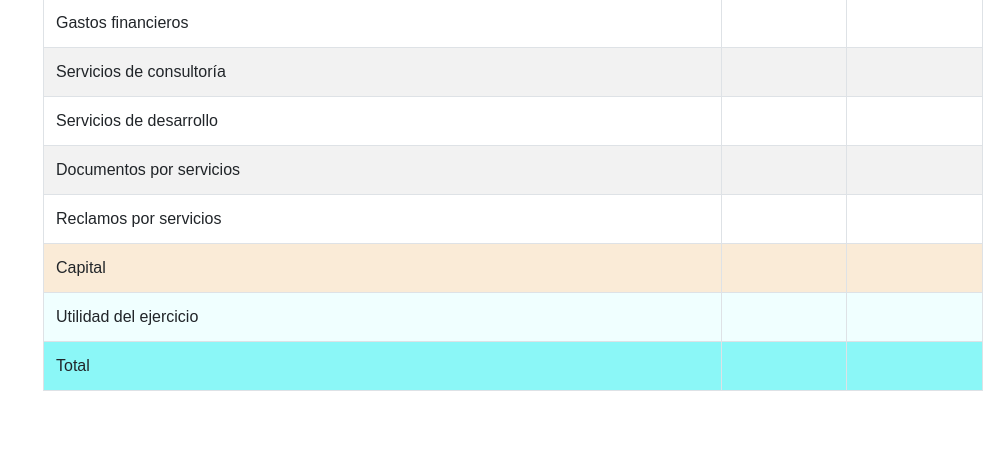
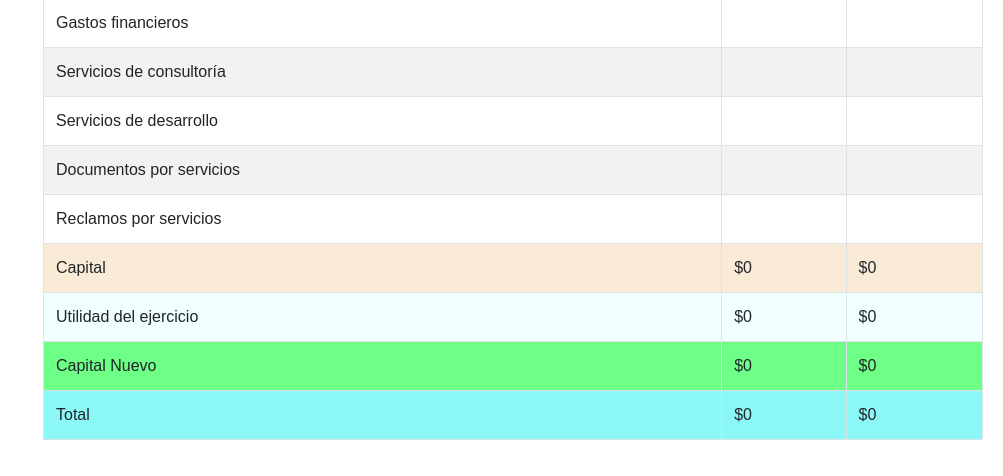
Before and after one commit to kyller7120/CodeSoft, a Django app: page /estado_capital in a window 1280 px wide. Shown: the part 1810-2286 px from the top of the page, without its empty margins (277-1280 px from the left). Before the commit the page ends 2201 px from the top, so only its background shows below. Run offline with Django 4.2, Linux system fonts and the light colour scheme; the visitor is signed in with stand-in values (Sample User, id 1); data that the repository does not hold is empty; some libraries are stand-ins or nearby versions.

Commit message:
Update capital.html

```diff
--- a/templates/estadosfinancieros/capital.html
+++ b/templates/estadosfinancieros/capital.html
@@ -253,18 +253,23 @@
         </tr>
         <tr style="background-color: antiquewhite;">
           <td>Capital</td>
-          <td></td>
-          <td></td>
+          <td>${{ capital_debe }}</td>
+          <td>${{ capital_haber }}</td>
         </tr>
         <tr style="background-color: azure;">
           <td>Utilidad del ejercicio</td>
-          <td></td>
-          <td></td>
+          <td>${{ utilidades_debe }}</td>
+          <td>${{ utilidades_haber }}</td>
+        </tr>
+        <tr style="background-color: rgb(109, 255, 134);">
+          <td>Capital Nuevo</td>
+          <td>${{ capitalNuevo_debe }}</td>
+          <td>${{ capitalNuevo_haber }}</td>
         </tr>
         <tr style="background-color: rgb(139, 247, 247);">
           <td>Total</td>
-          <td></td>
-          <td></td>
+          <td>${{ total_debe }}</td>
+          <td>${{ total_haber }}</td>
         </tr>
         <!-- Continuar con más cuentas si es necesario -->
       </tbody>
```
